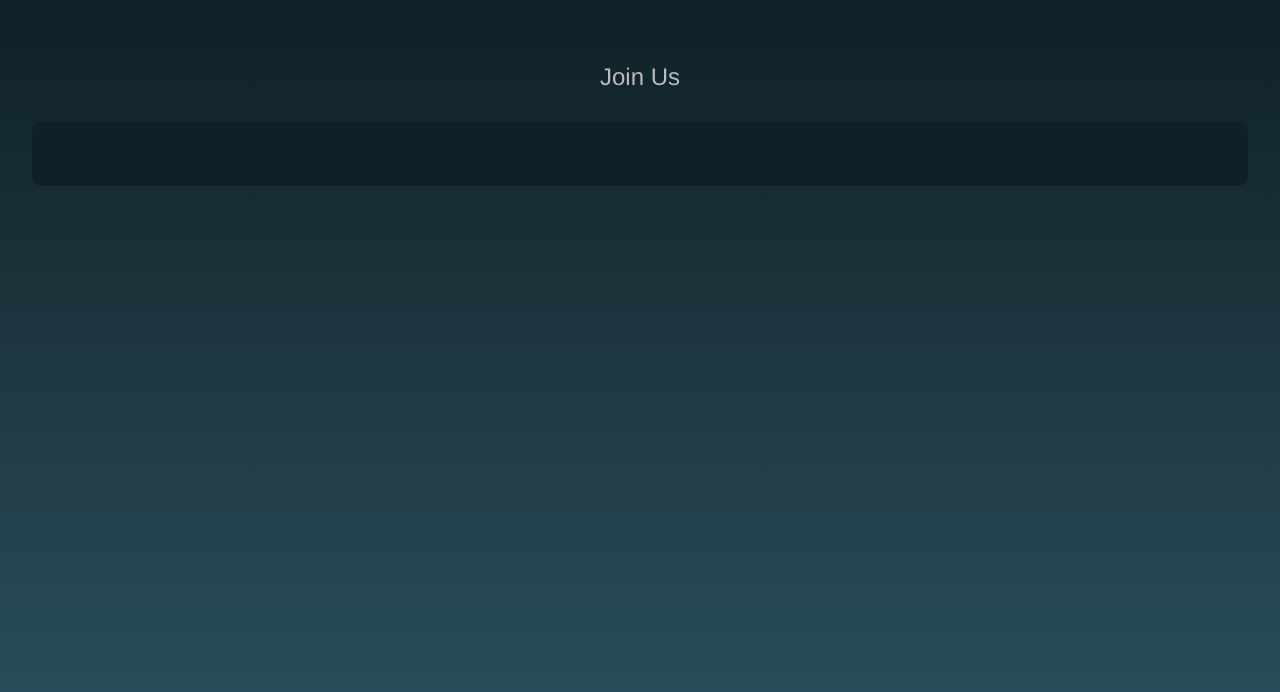
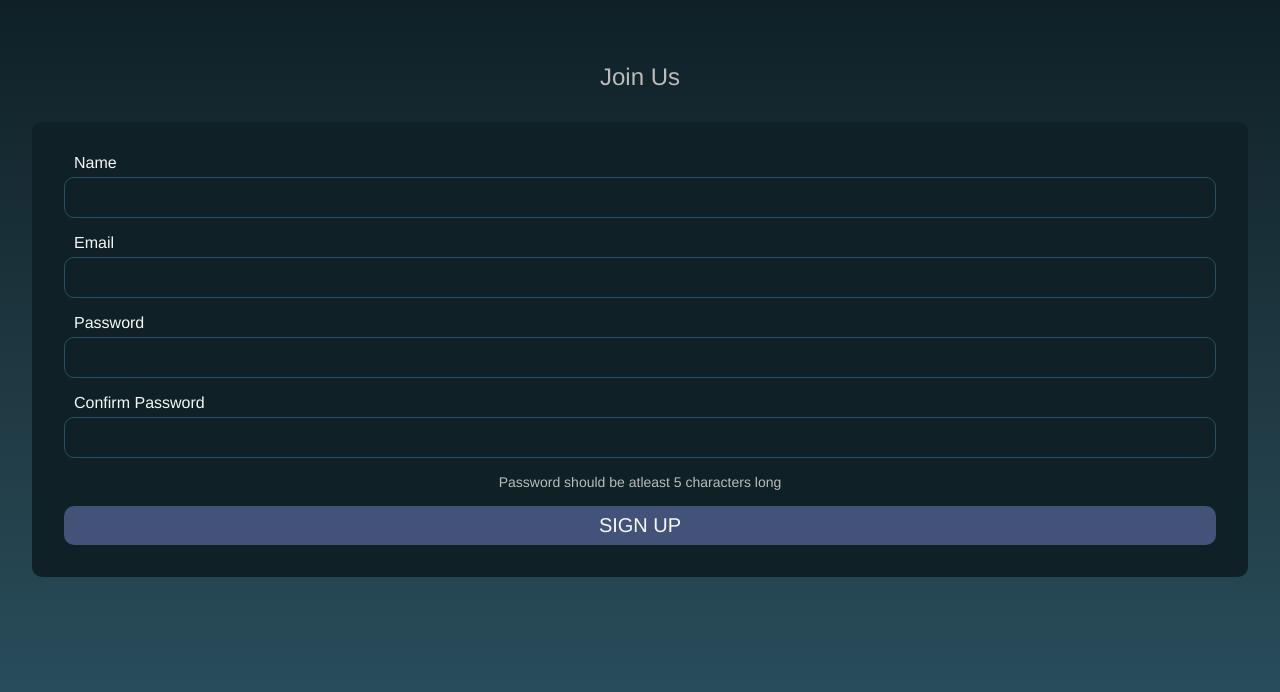
Before and after one commit to SandyDev00076/hisaab, a React (Vite) app: page /signup in a window 1280 px wide. Shown: the top 692 px of the page. Built offline with nearby package versions, Linux system fonts and the light colour scheme; a web font is replaced by a local one.

Commit message:
feat: add signup screen

```diff
--- a/src/components/Login.tsx
+++ b/src/components/Login.tsx
@@ -25,8 +25,6 @@ const Intro = styled.p`
 const Filler = styled.div`
   flex: 1;
 `;
-
-const LoginForm = styled(Form)``;
 
 const LoginInput = styled(Input)`
   font-size: ${Sizes.large};
@@ -71,7 +69,7 @@ function Login() {
     <LoginContainer>
       <Greeting>Hello</Greeting>
       <Intro>Track and calculate your monthly expenses</Intro>
-      <LoginForm onSubmit={handleSubmit(onLogin)}>
+      <Form onSubmit={handleSubmit(onLogin)}>
         <LoginField label="Email">
           <LoginInput type={"email"} {...register("email")} />
         </LoginField>
@@ -80,7 +78,7 @@ function Login() {
         </LoginField>
         <ForgotPassword href="/">Forgot password ?</ForgotPassword>
         <PrimaryButton>Login</PrimaryButton>
-      </LoginForm>
+      </Form>
       <Filler />
       <Footer>
         <span>Don't have an account ?</span>
--- a/src/components/SignUp.tsx
+++ b/src/components/SignUp.tsx
@@ -1,16 +1,56 @@
 import styled from "@emotion/styled";
-import { Container, Form, Greeting } from "../style/shared";
+import { FieldValues, useForm } from "react-hook-form";
+import { Container, Form, Greeting, Input, PrimaryButton } from "../style/shared";
+import { Colors, Sizes } from "../style/variables";
+import Field from "./Field";
 
 const SignUpContainer = styled(Container)`
     gap: 32px;
+`;
+
+const SignUpInput = styled(Input)`
+    font-size: ${Sizes.medium};
+`
+
+const SignUpField = styled(Field)`
+  display: block;
+  margin-bottom: 16px;
+`;
+
+const Tip = styled.p`
+    font-size: ${Sizes.xSmall};
+    color: ${Colors.secondaryText};
+    margin-bottom: 16px;
+    text-align: center;
 `
 
 function SignUp() {
+    const { register, handleSubmit } = useForm();
+
+    function signItUp(data: FieldValues) {
+        console.log(data);
+    }
+
     return (
         <SignUpContainer>
             <Greeting>Join Us</Greeting>
-            <Form>
-
+            <Form onSubmit={handleSubmit(signItUp)}>
+                <SignUpField label="Name">
+                    <SignUpInput type={"text"} {...register("name")} />
+                </SignUpField>
+                <SignUpField label="Email">
+                    <SignUpInput type={"email"} {...register("email")} />
+                </SignUpField>
+                <SignUpField label="Password">
+                    <SignUpInput type={"password"} {...register("password")} />
+                </SignUpField>
+                <SignUpField label="Confirm Password">
+                    <SignUpInput type={"text"} {...register("confirm-password")} />
+                </SignUpField>
+                <Tip>Password should be atleast 5 characters long</Tip>
+                <PrimaryButton>
+                    Sign Up
+                </PrimaryButton>
             </Form>
         </SignUpContainer>
     )
--- a/src/style/variables.ts
+++ b/src/style/variables.ts
@@ -10,6 +10,8 @@ export const Colors = {
 }
 
 export const Sizes = {
+    xxSmall: "12px",
+    xSmall: "14px",
     small: "16px",
     medium: "20px",
     large: "24px"
```
